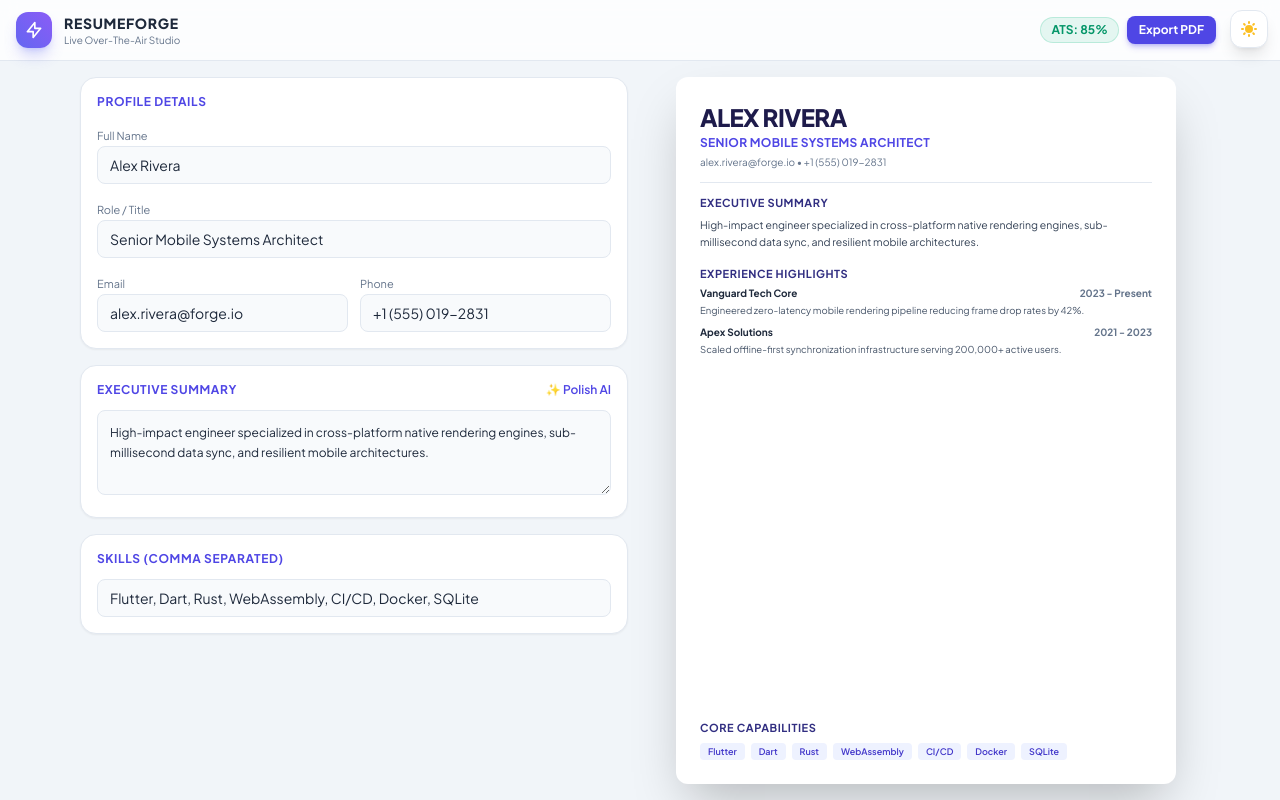
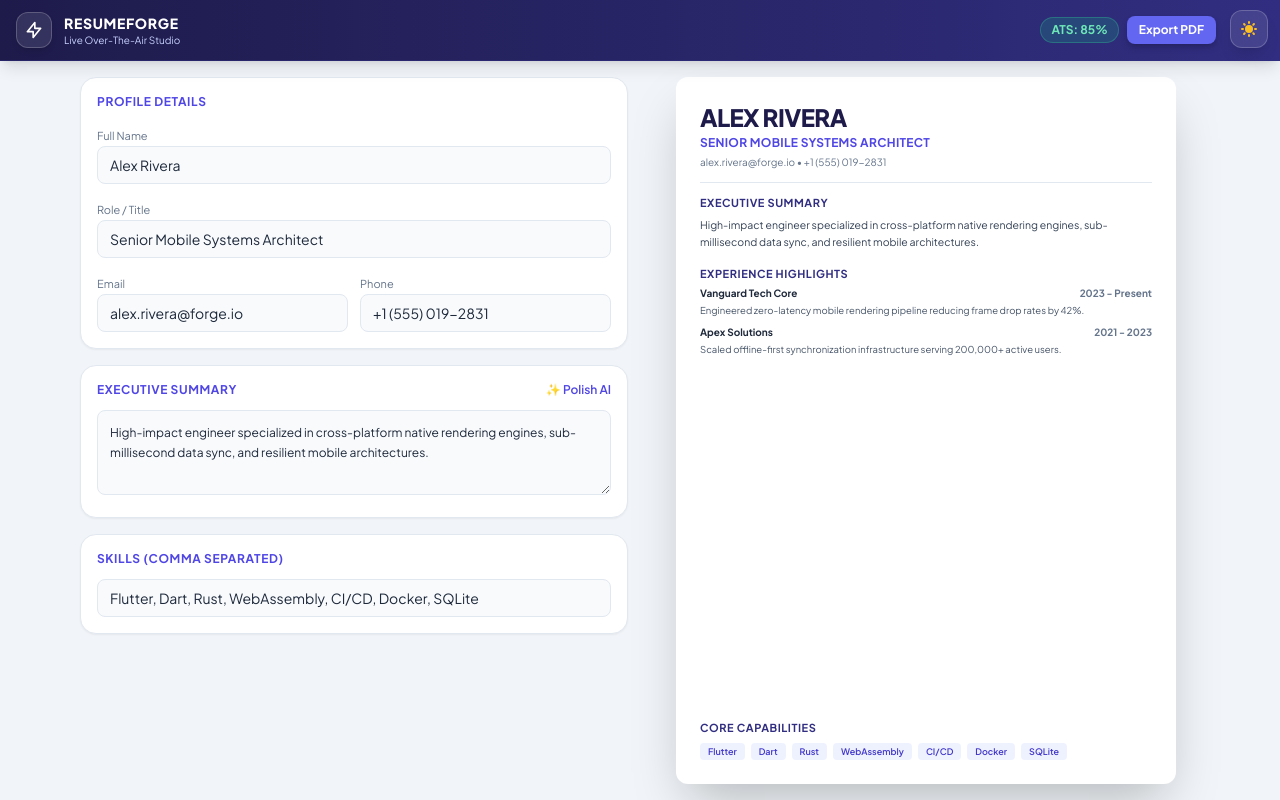
Before and after one commit to gba45684-lab/resume, a website: page index.html in a window 1280 px wide. Drawn offline with nearby package versions, Linux system fonts and the light colour scheme.

Commit message:
AI: Make the top header background a modern deep indigo gradient (#1e1b4b to #312e81) with white text

```diff
--- a/index.html
+++ b/index.html
@@ -24,7 +24,7 @@
 <body class="bg-slate-100 dark:bg-[#0b0f19] text-slate-800 dark:text-slate-100 min-h-screen transition-colors duration-300">
 
   <!-- Floating Dark Mode Toggle Button -->
-  <button id="theme-toggle" onclick="toggleDarkMode()" class="no-print fixed top-2.5 right-3 z-[60] p-2 rounded-xl bg-white dark:bg-slate-800 text-slate-700 dark:text-amber-400 border border-slate-200 dark:border-slate-700 shadow-lg backdrop-blur transition-all duration-200 flex items-center justify-center hover:scale-105 active:scale-95" title="Toggle Light/Dark Mode" aria-label="Toggle Theme">
+  <button id="theme-toggle" onclick="toggleDarkMode()" class="no-print fixed top-2.5 right-3 z-[60] p-2 rounded-xl bg-white/10 dark:bg-slate-800/80 text-white dark:text-amber-400 border border-white/20 dark:border-slate-700 shadow-lg backdrop-blur transition-all duration-200 flex items-center justify-center hover:scale-105 active:scale-95" title="Toggle Light/Dark Mode" aria-label="Toggle Theme">
     <svg id="theme-toggle-dark-icon" class="w-5 h-5 hidden" fill="currentColor" viewBox="0 0 20 20">
       <path d="M17.293 13.293A8 8 0 016.707 2.707a8.001 8.001 0 1010.586 10.586z"></path>
     </svg>
@@ -34,21 +34,21 @@
   </button>
 
   <!-- Navigation Bar -->
-  <header class="no-print border-b border-slate-200 dark:border-slate-800 bg-white/80 dark:bg-[#0f172a]/80 backdrop-blur sticky top-0 z-50 px-4 py-3 flex items-center justify-between transition-colors duration-300">
+  <header class="no-print border-b border-indigo-900/50 bg-gradient-to-r from-[#1e1b4b] to-[#312e81] text-white sticky top-0 z-50 px-4 py-3 flex items-center justify-between shadow-lg">
     <div class="flex items-center space-x-3">
-      <div class="w-9 h-9 rounded-xl bg-gradient-to-tr from-indigo-500 to-violet-500 flex items-center justify-center shadow-lg shadow-indigo-500/30">
+      <div class="w-9 h-9 rounded-xl bg-white/10 backdrop-blur border border-white/20 flex items-center justify-center shadow-md">
         <svg class="w-5 h-5 text-white" fill="none" stroke="currentColor" viewBox="0 0 24 24"><path stroke-linecap="round" stroke-linejoin="round" stroke-width="2" d="M13 10V3L4 14h7v7l9-11h-7z"/></svg>
       </div>
       <div>
-        <h1 class="font-extrabold text-sm tracking-wider uppercase">ResumeForge</h1>
-        <p class="text-[10px] text-slate-500 dark:text-slate-400">Live Over-The-Air Studio</p>
+        <h1 class="font-extrabold text-sm tracking-wider uppercase text-white">ResumeForge</h1>
+        <p class="text-[10px] text-indigo-200">Live Over-The-Air Studio</p>
       </div>
     </div>
     <div class="flex items-center space-x-2 mr-12">
-      <span id="ats-badge" class="px-2.5 py-1 rounded-full text-xs font-bold bg-emerald-500/10 text-emerald-600 dark:text-emerald-400 border border-emerald-500/20">
+      <span id="ats-badge" class="px-2.5 py-1 rounded-full text-xs font-bold bg-emerald-500/20 text-emerald-300 border border-emerald-400/30">
         ATS: 85%
       </span>
-      <button onclick="window.print()" class="px-3 py-1.5 bg-indigo-600 hover:bg-indigo-500 text-white rounded-lg text-xs font-bold shadow-md shadow-indigo-600/30 transition">
+      <button onclick="window.print()" class="px-3 py-1.5 bg-indigo-500 hover:bg-indigo-400 text-white rounded-lg text-xs font-bold shadow-md shadow-indigo-950/40 transition">
         Export PDF
       </button>
     </div>
```
Also changed, not shown: 1 other file.
